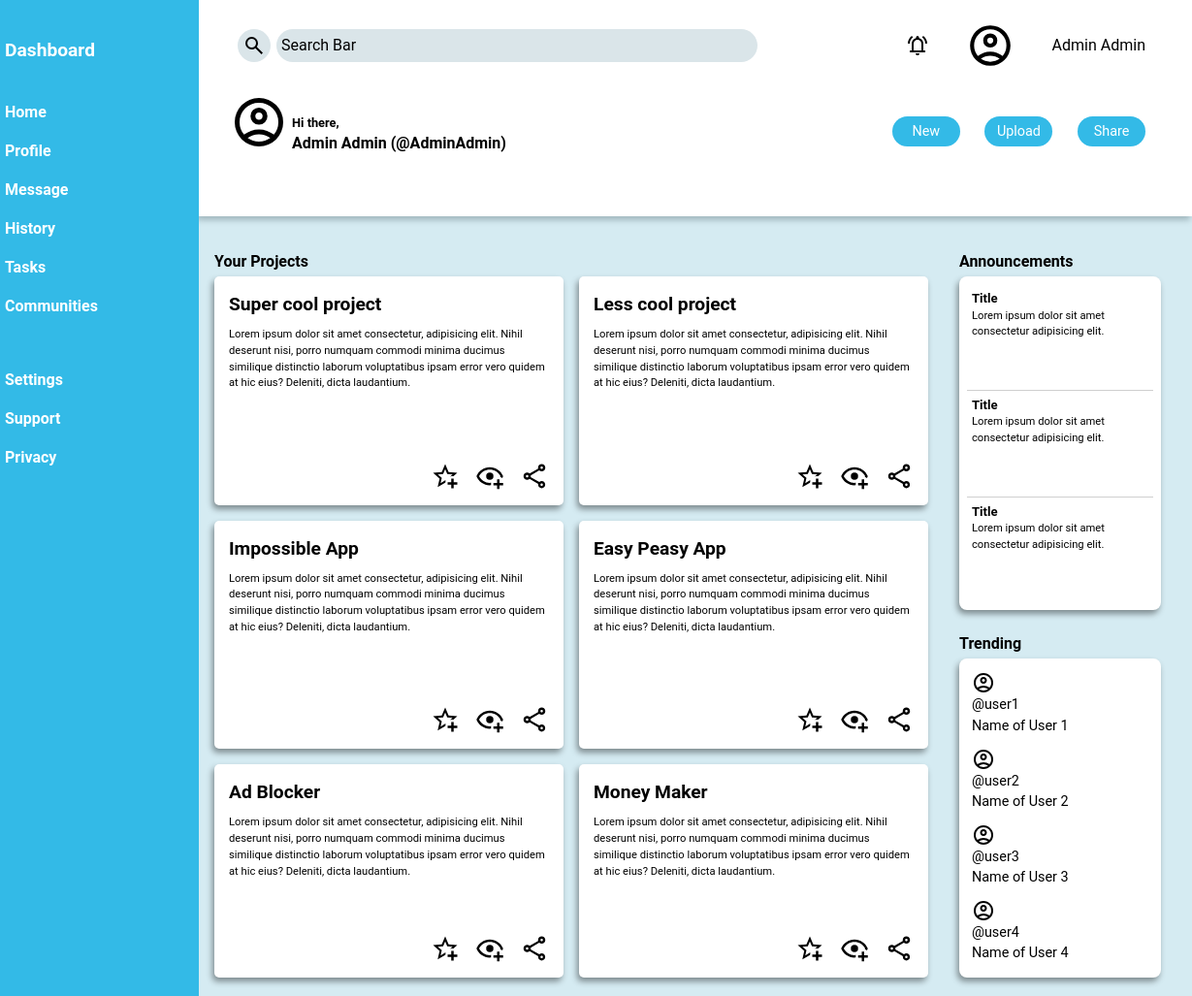
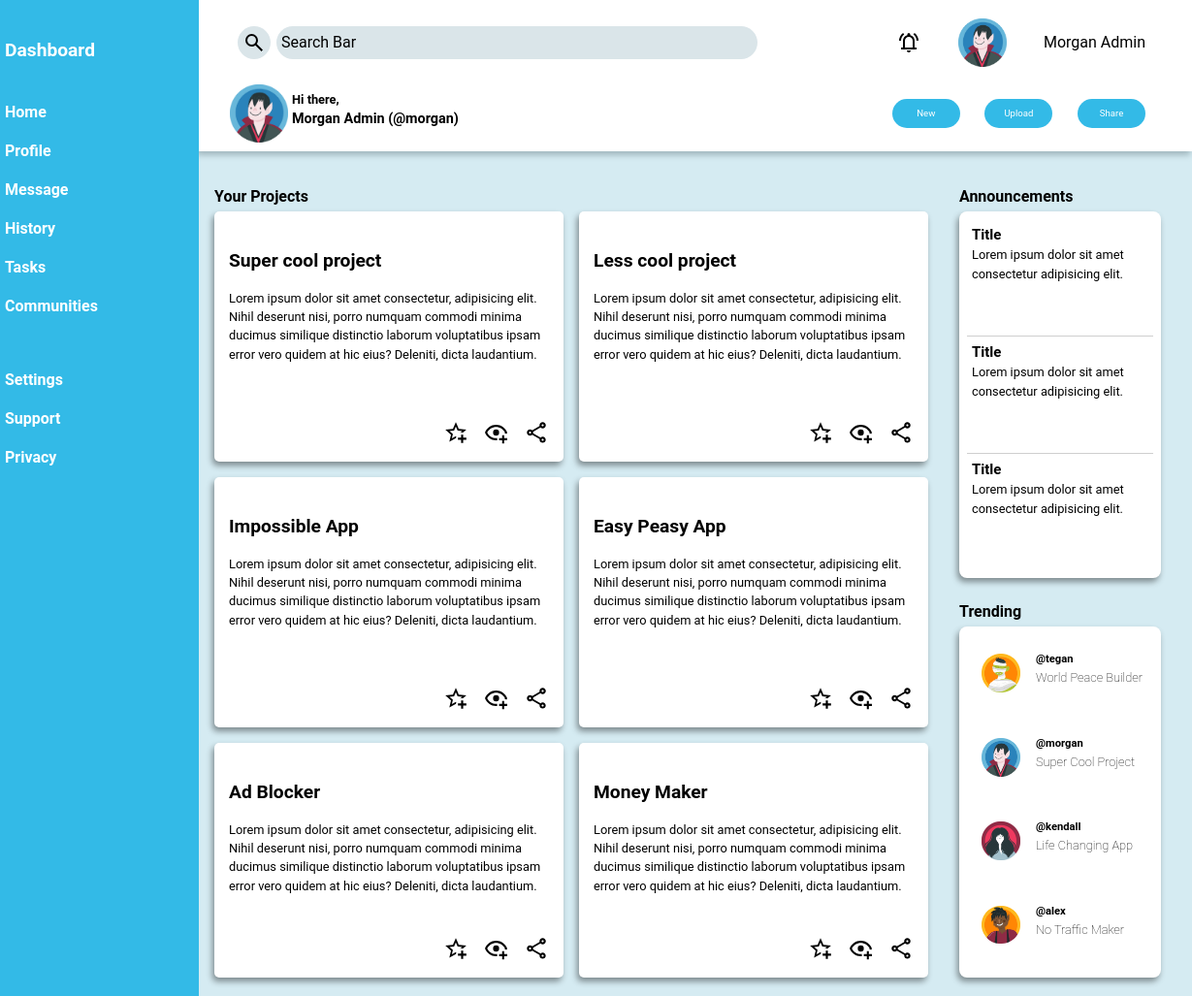
Before and after one commit to BGNS42/admin-dashboard, a plain HTML site: page index.html in a window 1280 px wide. Shown: the top 1027 px of the page at 97% size, 51-1280 px from the left. Drawn offline with Linux system fonts and the light colour scheme.

Commit message:
finished layout design and elements Also changed some units to scale better

```diff
--- a/index.html
+++ b/index.html
@@ -16,15 +16,15 @@
                 </div>
                 <div class="notification">
                     <img src="./assets/icons/notify.svg" alt="Bell shape button for notifications" class="icon" id="notify-icon">
-                    <img src="./assets/icons/avatar.svg" alt="A person icon with a round border" class="icon" id="user-icon">
-                    <p>Admin Admin</p>
+                    <img src="./assets/icons/avatar3.png" alt="A vampire ilustration" class="icon" id="user-icon">
+                    <p>Morgan Admin</p>
                 </div>
             </div>
             <div class="bottom">
                 <div class="greeting">
-                   <img src="./assets/icons/avatar.svg" alt="A person icon with a round border" class="icon" id="bottom-user-icon">
+                   <img src="./assets/icons/avatar3.png" alt="A vampire ilustration" class="icon" id="bottom-user-icon">
                    <p class="placeholder">Hi there,</p>
-                   <h3 class="userName">Admin Admin (@AdminAdmin)</h3>
+                   <h3 class="userName">Morgan Admin (@morgan)</h3>
                 </div>
                 <div class="buttons">
                     <button class="button"><span>New</span></button>
@@ -66,15 +66,15 @@
             </div>
             <div class="menu" id="sidebar-config">
                 <li>
-                    <img src="/assets/icons/settings.svg" alt="Engine that shows config" class="icon" id="settings-icon">
+                    <img src="./assets/icons/settings.svg" alt="Engine that shows config" class="icon" id="settings-icon">
                     <p>Settings</p>
                 </li>
                 <li>
-                    <img src="/assets/icons/support.svg" alt="Interrogation mark if you are looking for help" class="icon" id="support-icon">
+                    <img src="./assets/icons/support.svg" alt="Interrogation mark if you are looking for help" class="icon" id="support-icon">
                     <p>Support</p>
                 </li>
                 <li>
-                    <img src="/assets/icons/privacy.svg" alt="Shield icon that says more about privacy" class="icon" id="privacy-icon">
+                    <img src="./assets/icons/privacy.svg" alt="Shield icon that says more about privacy" class="icon" id="privacy-icon">
                     <p>Privacy</p>
                 </li>
             </div>
@@ -158,24 +158,24 @@
                 <h3 class="title" id="trend-title">Trending</h3>
                 <div class="card" id="trend-card">
                     <div class="trend-1">
-                        <img src="./assets/icons/avatar.svg" alt="User avatar" class="avatar" id="trend-1-avatar">
-                        <p class="@" id="@-trend-1">@user1</p>
-                        <p class="userName" id="user-trend-1">Name of User 1</p>
+                        <img src="./assets/icons/avatar1.png" alt="A mummy ilustration" class="avatar" id="trend-1-avatar">
+                        <p class="at" id="at-trend-1">@tegan</p>
+                        <p class="userName" id="user-trend-1">World Peace Builder</p>
                     </div>
                     <div class="trend-2">
-                        <img src="./assets/icons/avatar.svg" alt="User avatar" class="avatar" id="trend-2-avatar">
-                        <p class="@" id="@-trend-2">@user2</p>
-                        <p class="userName" id="user-trend-2">Name of User 2</p>
+                        <img src="./assets/icons/avatar3.png" alt="A vampire ilustration" class="avatar" id="trend-2-avatar">
+                        <p class="at" id="at-trend-2">@morgan</p>
+                        <p class="userName" id="user-trend-2">Super Cool Project</p>
                     </div>
                     <div class="trend-3">
-                        <img src="./assets/icons/avatar.svg" alt="User avatar" class="avatar" id="trend-3-avatar">
-                        <p class="@" id="@-trend-3">@user3</p>
-                        <p class="userName" id="user-trend-3">Name of User 3</p>
+                        <img src="./assets/icons/avatar2.png" alt="A vampire girl ilustration" class="avatar" id="trend-3-avatar">
+                        <p class="at" id="at-trend-3">@kendall</p>
+                        <p class="userName" id="user-trend-3">Life Changing App</p>
                     </div>
                     <div class="trend-4">
-                        <img src="./assets/icons/avatar.svg" alt="User avatar" class="avatar" id="trend-4-avatar">
-                        <p class="@" id="@-trend-4">@user4</p>
-                        <p class="userName" id="user-trend-4">Name of User 4</p>
+                        <img src="./assets/icons/avatar5.png" alt="A scarecrow ilustration" class="avatar" id="trend-4-avatar">
+                        <p class="at" id="at-trend-4">@alex</p>
+                        <p class="userName" id="user-trend-4">No Traffic Maker</p>
                     </div>
                 </div>
             </div>
--- a/style.css
+++ b/style.css
@@ -69,9 +69,11 @@ h1, h2, h3, h4, h5, h6 {
 
   --padding-top: 2rem;
 
-    --right-menu-fz-s: clamp(10%, 3vw, .7rem);
-    --right-menu-fz-m: clamp(10%, 3vw, .9rem);
-    --right-menu-fz-l: clamp(10%, 3vw, 1.2rem);
+  --right-menu-fz-s: clamp(min(50%,0.7rem), 2vw, 80%);
+  /* --right-menu-fz-m: clamp(10%, 2vw, .9rem); */
+  --right-menu-fz-m: clamp(min(10%, .9rem), 2vw, 60%);
+  /* --right-menu-fz-l: clamp(10%, 2vw, 1.2rem); */
+  --right-menu-fz-l: clamp(1.2rem, calc(1vw + 1rem), 80%);
 
   --title-margin-bottom: -.8rem;
 }
@@ -82,7 +84,7 @@ body {
 
 .container {
   display: grid;
-    grid-template: auto auto / 1fr 3fr 1fr ;
+  grid-template: minmax(15%, auto) auto / 1fr 3fr 1fr ;
 
   grid-template-areas:
     "sidebar header header"
@@ -97,7 +99,7 @@ body {
   grid-area: header;
 
   display: grid;
-    grid-template: min(50%, 60px) min(50%, 80px) / 1fr;
+  grid-template: min(50%, 60px) min(10%, 80px) / 1fr;
 
   gap: 4px;
 
@@ -140,7 +142,7 @@ body {
 }
 
 .notification .icon:nth-child(2) {
-  width: max(10%, 50px);
+  width: min(50%, 50px);
 }
 
 .header .bottom {
@@ -152,7 +154,8 @@ body {
 
 .bottom .greeting {
   display: grid;
-  grid-template: 1fr 1fr / 60px 1fr;
+  /* grid-template: 1fr 1fr / 60px 1fr; */
+  grid-template: minmax(10%, 30px) minmax(10%, 40px) / minmax(10%, 60px) auto;
   grid-template-areas:
     "avatar placeholder"
     "avatar userName";
@@ -165,6 +168,8 @@ body {
 .greeting .icon {
   grid-area: avatar;
   width: max(10%, 60px);
+
+  place-self: center;
 }
 
 .greeting .placeholder {
@@ -176,7 +181,7 @@ body {
 
 .greeting .userName {
   grid-area: userName;
-  font-size: clamp(0.8rem, 100%, 1.5rem);
+  font-size: clamp(.9rem, 2vw, 80%);
 }
 
 .bottom .buttons {
@@ -192,7 +197,7 @@ body {
   border-radius: 25px;
   background-color: var(--blue-bg-clr);
   border: none;
-  padding: .3rem;
+  padding: .5rem;
 
   font-size: var(--right-menu-fz-m);
   color: var(--sidebar-fnt-clr);
@@ -280,7 +285,7 @@ li .icon {
     box-shadow: var(--shadow-preset);
 
     display: grid;
-    grid-template: minmax(10%, 32px) 1fr minmax(10px, 30px) / 1fr;
+    grid-template: minmax(32px, 60px) minmax(20%, 1fr) minmax(10px, 30px) / 1fr;
 
     grid-template-areas:
       "title"
@@ -295,11 +300,15 @@ li .icon {
 .project-card .title {
   grid-area: title;
   font-size: var(--right-menu-fz-l);
+  line-height: clamp(20px, 1rem, 80%);
+
+  align-self: center;
 }
 
 .project-card .description {
   grid-area: content;
   font-size: var(--right-menu-fz-s);
+  /* line-height: clamp(12px, 1rem, 100%); */
 }
 
 .project-card .icons {
@@ -311,7 +320,7 @@ li .icon {
 }
 
 .icons [id*="-icon"] {
-  width: min(30px, 10%);
+  width: clamp(10px, 2vw, 100%);
 }
 
 .article>div:last-child,
@@ -379,3 +388,53 @@ li .icon {
 
   margin-bottom: var(--title-margin-bottom);
 }
+
+.card [class^="trend"] {
+  display: grid;
+  /* grid-template: minmax(10%, 15px) minmax(10%, 30px) / min(50%, 40px) 1fr; */
+  grid-template: minmax(10%, 30px) minmax(10%, 40px) / minmax(10%, 60px) auto;
+
+  grid-template-areas:
+    "avatar at"
+    "avatar username";
+
+  column-gap: min(10%, 6px);
+}
+
+.card .avatar {
+  grid-area: avatar;
+
+  place-self: center;
+  width: max(30%, 40px);
+}
+
+.card .at {
+  grid-area: at;
+
+  font-size: clamp(5%, calc(5vw + 1rem), .7rem);
+  font-weight: bold;
+
+  align-self: end;
+}
+
+.card .userName {
+  grid-area: username;
+
+  font-size: clamp(.6rem, 1vw, 150%);
+  font-weight: lighter;
+}
+
+/* ------- pointer style -------- */
+
+.avatar,
+.notification>p,
+.greeting>*,
+.icon,
+.button,
+.li {
+  cursor: pointer;
+}
+.searchbar > p,
+.searchbar {
+  cursor: crosshair;
+}
```
Also changed, not shown: assets/icons/avatar1.png (added), assets/icons/avatar2.png (added), assets/icons/avatar3.png (added), assets/icons/avatar4.png (added), assets/icons/avatar5.png (added). Lines whose indentation alone changed are shown as unchanged.
